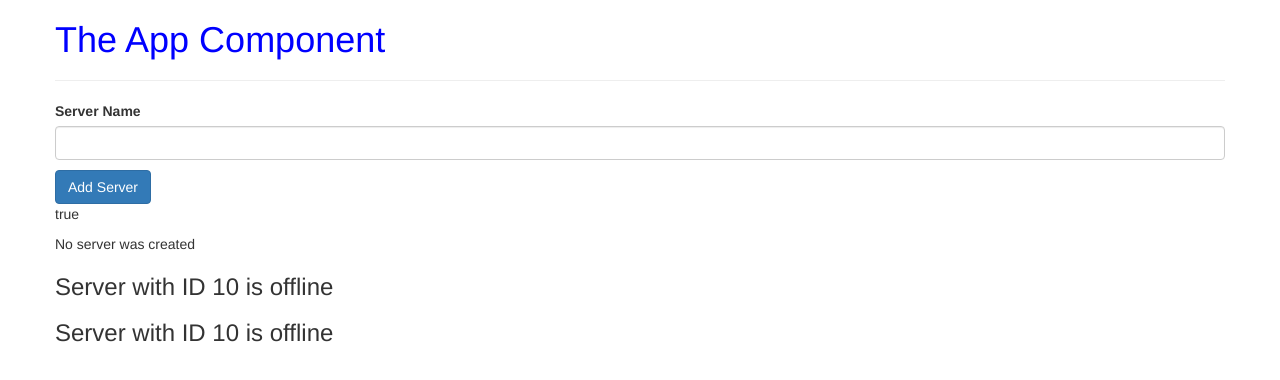
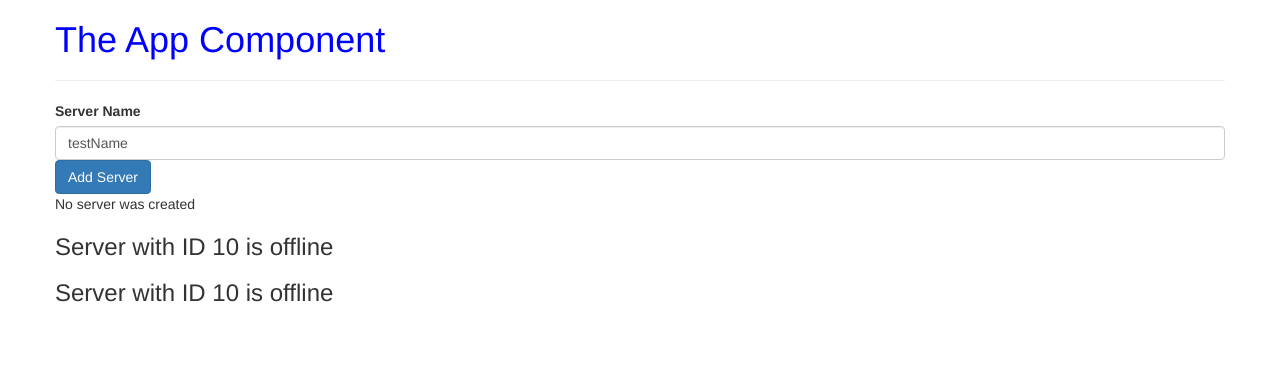
Before and after one commit to marcomazzotti/my-first-app, an Angular app: page / in a window 1280 px wide. Shown: the top 380 px of the page. Built offline with nearby package versions, Linux system fonts and the light colour scheme.

Commit message:
Databinding with NgModel

```diff
--- a/src/app/app.module.ts
+++ b/src/app/app.module.ts
@@ -1,5 +1,6 @@
 import { NgModule } from '@angular/core';
 import { BrowserModule } from '@angular/platform-browser';
+import { FormsModule } from '@angular/forms';
 
 import { AppComponent } from './app.component';
 import { ServerComponent } from './server/server.component';
@@ -13,6 +14,7 @@
   ],
   imports: [
     BrowserModule,
+    FormsModule
   ],
   providers: [],
   bootstrap: [AppComponent]
--- a/src/app/servers/servers.component.html
+++ b/src/app/servers/servers.component.html
@@ -1,9 +1,10 @@
 <label>Server Name</label>
-<input type="text" class="form-control" (input)="onUpdateServername($event)">
-<p>{{serverName}}</p>
+<!-- <input type="text" class="form-control" (input)="onUpdateServername($event)"> -->
+<input type="text" class="form-control" [(ngModel)]="serverName">
+<!-- <p>{{serverName}}</p> -->
 <button class="btn btn-primary" [disabled]="!allowNewServer" (click)="onCreateServer()">Add Server</button>
 <!-- <p>{{allowNewServer}}</p> -->
-<p [innerText]="allowNewServer"></p>
+<!-- <p [innerText]="allowNewServer"></p> -->
 <p>{{serverCreationStatus}}</p>
 <app-server></app-server>
 <app-server></app-server>
--- a/src/app/servers/servers.component.ts
+++ b/src/app/servers/servers.component.ts
@@ -8,14 +8,14 @@
 export class ServersComponent {
   allowNewServer = false;
   serverCreationStatus = "No server was created";
-  serverName = "";
+  serverName = "testName";
   constructor() {
     setTimeout(() => {
       this.allowNewServer = true;
     }, 2000);
   }
   onCreateServer() {
-    this.serverCreationStatus = "server was created"
+    this.serverCreationStatus = "server was created! Name is " + this.serverName
   }
   onUpdateServername(event: Event) {
     this.serverName = (<HTMLInputElement>event.target).value;
```
